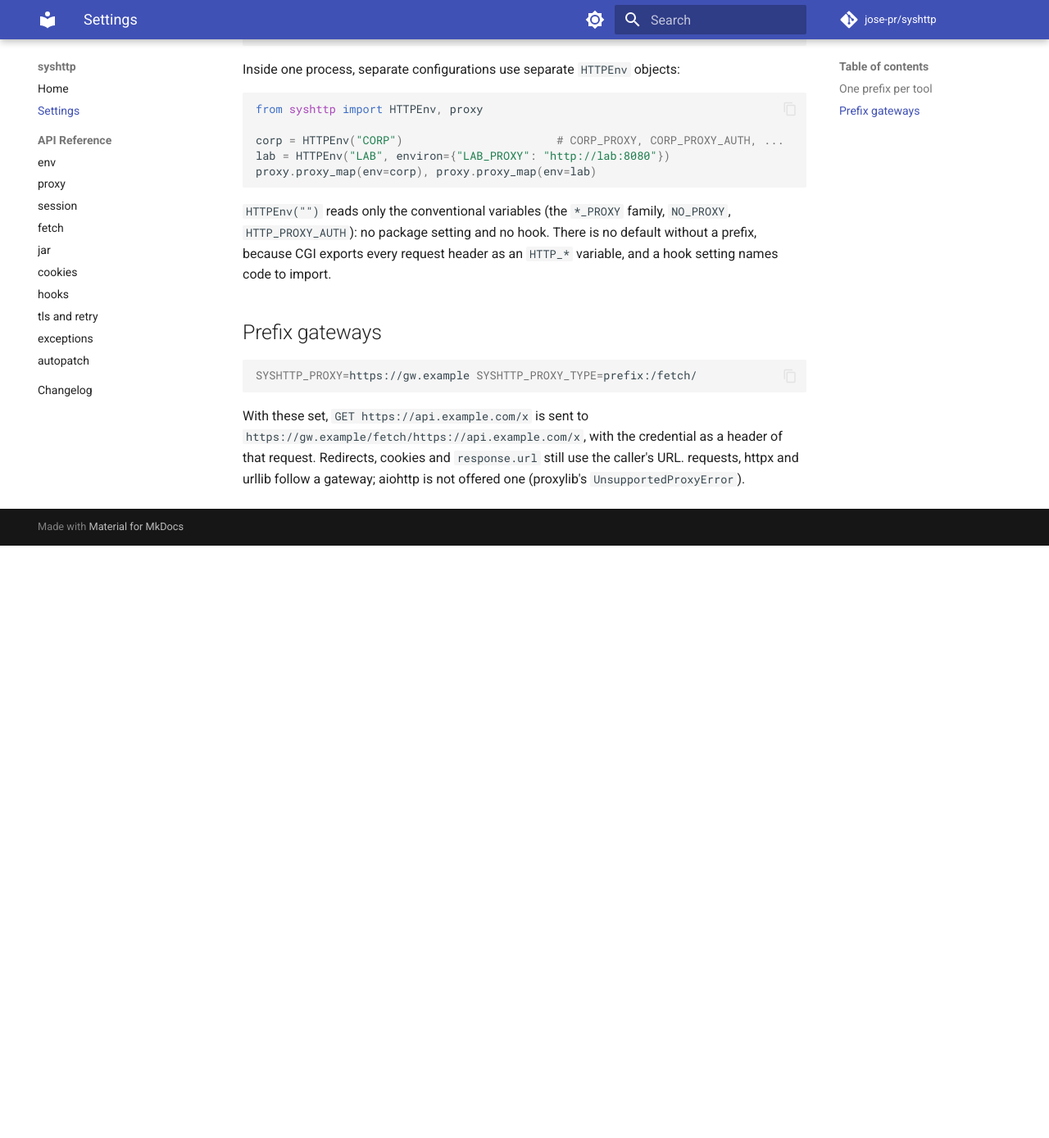
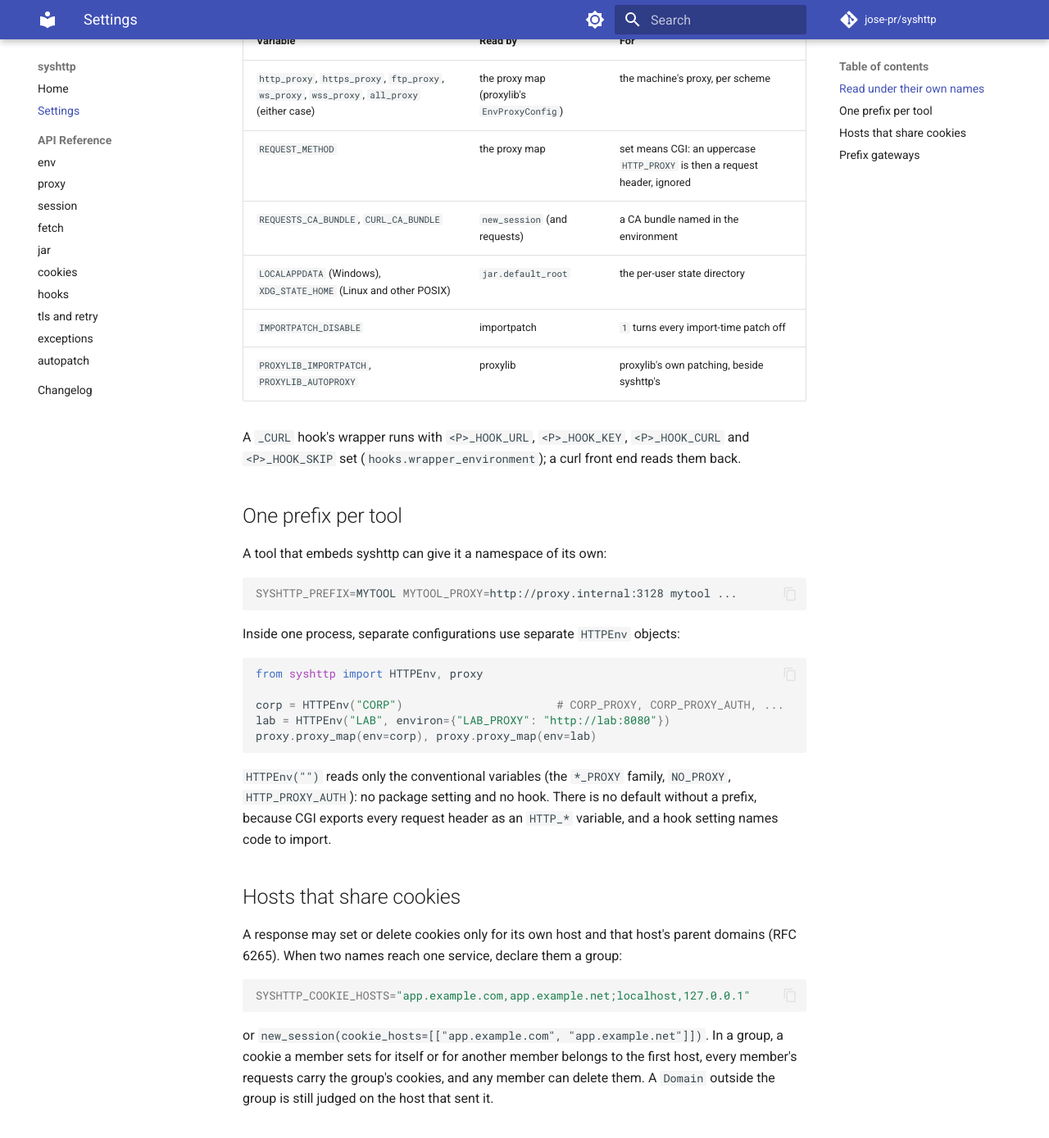
Before and after one commit to jose-pr/httplib, an MkDocs documentation site: the page built from docs/settings.md, in a window 1280 px wide and 1400 px high, scrolled down 1391 px. Shown: the top 1389 px of the window at 82% size. Built offline with MkDocs 1.6.1 and Material for MkDocs 9.7.7, drawn with Linux system fonts in a browser that asks for light colours; comment, search, counter and statistics services are not loaded; before the commit the page ends 2057 px from its top, so only the background shows below that; some of the changed text lies outside the part shown.

Commit message:
docs: cookie host groups and every variable syshttp reads; version 0.1.0.dev15
The header and the settings page gain <P>_COOKIE_HOSTS, the new cookie
arguments, and a table of the variables read under their own names: the
proxy family, REQUEST_METHOD, the CA bundle variables, the state-directory
variables, importpatch's and proxylib's, and those a _CURL wrapper gets.

````diff
--- a/docs/settings.md
+++ b/docs/settings.md
@@ -16,10 +16,26 @@ import.
 | `<P>_PROXY_AUTH_HEADER` | the header `<P>_PROXY_AUTH` rides in | `Proxy-Authorization` |
 | `<P>_PROXY_TYPE` | `connect`, or `prefix[:/endpoint]` for a URL-prefix gateway | `connect` |
 | `<P>_HOME` | the directory of the cookie and token jars | the per-user state directory |
+| `<P>_COOKIE_HOSTS` | groups of hosts that share cookies: hosts split by `,`, groups by `;` | none |
 | `SYSHTTP_IMPORTPATCH` | client libraries patched as they are imported to use the system proxy and TLS: `1` for all, or `:`-separated names from `requests`, `urllib`, `httpx`, `aiohttp`, `pip`. Not `<P>_IMPORTPATCH`: under a prefix of a tool's own it is `<P>_SYSHTTP_IMPORTPATCH`, under the default or empty prefix `SYSHTTP_IMPORTPATCH` | none |
 | `<P>_HOOKS_<KEY>` | a URL hook's pattern; `_PY` and `_CURL` name its targets | none |
 | `<P>_HOOK_SKIP` | KEYs of hooks not to run | none |
 | `NO_PROXY` / `no_proxy` | hosts that never go through the proxy | none |
+
+### Read under their own names
+
+| Variable | Read by | For |
+| --- | --- | --- |
+| `http_proxy`, `https_proxy`, `ftp_proxy`, `ws_proxy`, `wss_proxy`, `all_proxy` (either case) | the proxy map (proxylib's `EnvProxyConfig`) | the machine's proxy, per scheme |
+| `REQUEST_METHOD` | the proxy map | set means CGI: an uppercase `HTTP_PROXY` is then a request header, ignored |
+| `REQUESTS_CA_BUNDLE`, `CURL_CA_BUNDLE` | `new_session` (and requests) | a CA bundle named in the environment |
+| `LOCALAPPDATA` (Windows), `XDG_STATE_HOME` (Linux and other POSIX) | `jar.default_root` | the per-user state directory |
+| `IMPORTPATCH_DISABLE` | importpatch | `1` turns every import-time patch off |
+| `PROXYLIB_IMPORTPATCH`, `PROXYLIB_AUTOPROXY` | proxylib | proxylib's own patching, beside syshttp's |
+
+A `_CURL` hook's wrapper runs with `<P>_HOOK_URL`, `<P>_HOOK_KEY`,
+`<P>_HOOK_CURL` and `<P>_HOOK_SKIP` set (`hooks.wrapper_environment`); a curl
+front end reads them back.
 
 ## One prefix per tool
 
@@ -44,6 +60,22 @@ proxy.proxy_map(env=corp), proxy.proxy_map(env=lab)
 default without a prefix, because CGI exports every request header as an
 `HTTP_*` variable, and a hook setting names code to import.
 
+## Hosts that share cookies
+
+A response may set or delete cookies only for its own host and that host's
+parent domains (RFC 6265). When two names reach one service, declare them a
+group:
+
+```sh
+SYSHTTP_COOKIE_HOSTS="app.example.com,app.example.net;localhost,127.0.0.1"
+```
+
+or `new_session(cookie_hosts=[["app.example.com", "app.example.net"]])`.
+In a group, a cookie a member sets for itself or for another member belongs
+to the first host, every member's requests carry the group's cookies, and
+any member can delete them. A `Domain` outside the group is still judged on
+the host that sent it.
+
 ## Prefix gateways
 
 ```sh
--- a/pyproject.toml
+++ b/pyproject.toml
@@ -5,7 +5,7 @@ build-backend = "hatchling.build"
 
 [project]
 name = "syshttp"
-version = "0.1.0.dev14"
+version = "0.1.0.dev15"
 authors = [{ name = "jose-pr", email = "jose-pr@coqui.dev" }]
 description = "HTTP plumbing that follows the system: the system proxy (PAC, WPAD) and the OS certificate verifier by default, proxy credentials and prefix gateways, Netscape cookie jars, OS trust-store TLS, URL hooks, and an optional requests session"
 readme = "README.md"
````
Also changed, not shown: CHANGELOG.md (+13 -0 lines), src/syshttp/AGENTS.md (+52 -5 lines).
